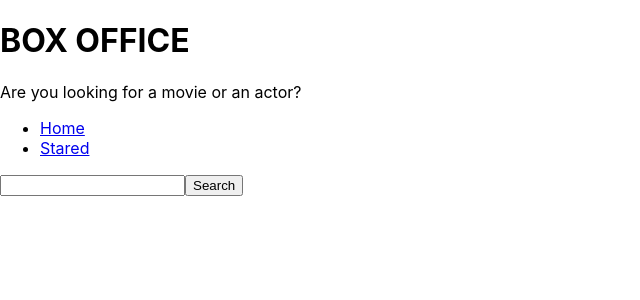
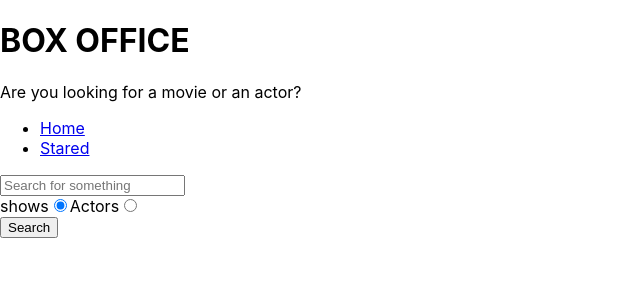
Before and after one commit to IshtiaqueNafis/box-office, a React (Create React App) app: page / in a window 1280 px wide. Shown: the top 300 px of the page, without its empty margins (0-640 px from the left). Built offline with nearby package versions, Linux system fonts and the light colour scheme.

Commit message:
added search options.

```diff
--- a/src/components/pages/Home.js
+++ b/src/components/pages/Home.js
@@ -5,6 +5,8 @@
 const Home = () => {
     const [input, setInput] = useState('');
     const [results, setResults] = useState(null);
+    const [searchOption, setSearchOption] = useState('shows') // bedefualt it has shows.
+    const isShowSearch = searchOption === 'shows'
 
 
     const onInputChange = ev => {
@@ -13,11 +15,10 @@
     }
 
     const onSearch = () => {
-        apiGET(`/search/shows?q=${input}`).then(result=>{
+        apiGET(`/search/${searchOption}?q=${input}`).then(result => {
             setResults(result)
         })
         // https://api.tvmaze.com/search/shows?q=girls
-
 
 
     }
@@ -32,20 +33,52 @@
             return <div>No results</div>
         }
         if (results && results.length > 0) {
-            return <div>{results.map(item => <div key={item.show.id}>{item.show.name}</div>)}</div>
+            return results[0].show ? results.map(item => (
+                <div key={item.show.id}>{item.show.name}</div>
+            )) : results.map(item => (
+                <div key={item.person.id}>{item.person.name}</div>
+            ));
 
+            // based on select button different results will show.
         }
 
         return null;
+    }
+    const onRadioChange = (ev) => {
+        setSearchOption(ev.target.value)
     }
 
     return (
 
         <MainPageLayout>
             <input type="text"
+                   placeholder="Search for something"
                    onChange={onInputChange}
                    onKeyDown={onKeyDown}
                    value={input}/>
+
+
+            <div>
+                <label htmlFor='show-search'>
+                    shows
+                    <input
+                        id='show-search'
+                        type="radio"
+                        value='shows'
+                        checked={isShowSearch}
+                        onChange={onRadioChange}/>
+                </label>
+
+                <label htmlFor='actor-search'>
+                    Actors
+                    <input
+                        id='actor-search'
+                        type="radio"
+                        value='people'
+                        checked={!isShowSearch}
+                        onChange={onRadioChange}/>
+                </label>
+            </div>
             <button type='button'
                     onClick={onSearch}>
                 Search
```
